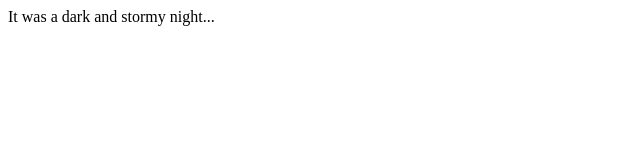
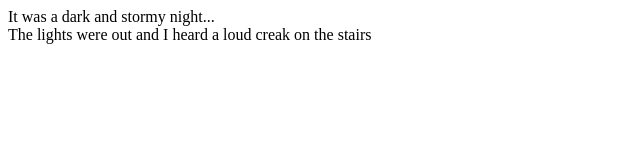
Before and after one commit to JoseRQuiroz/firesidestory2, a plain HTML site: page index.html in a window 1280 px wide. Shown: the whole page, without its empty margins (0-640 px from the left). Drawn offline with Linux system fonts and the light colour scheme.

Commit message:
added a new line of story

```diff
--- a/index.html
+++ b/index.html
@@ -1,5 +1,7 @@
 <html>
   <body>
-    <p>It was a dark and stormy night...</p>
+    <p>It was a dark and stormy night...<br>
+    The lights were out and I heard a loud creak on the stairs</p>
+
   </body>
 </html>
```
